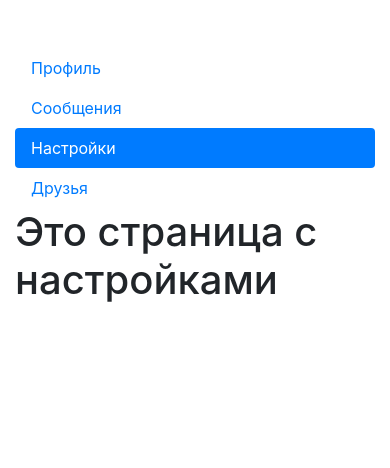
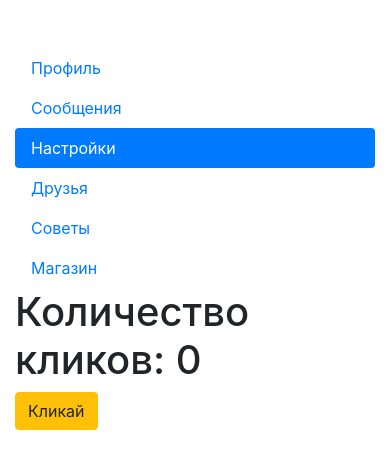
Before and after one commit to verayakovlevva/frontendapp, a React (Create React App) app: page /settings in a window 390 px wide. Shown: the top 468 px of the page. Built offline with nearby package versions, Linux system fonts and the light colour scheme.

Commit message:
add advise and shop

```diff
--- /dev/null
+++ b/src/Advise.jsx
@@ -0,0 +1,24 @@
+import { useEffect, useState } from "react";
+
+const Advise = () => {
+	const [advice, setAdvice] = useState("");
+
+	useEffect(() => {
+		const url = "https://api.adviceslip.com/advice";
+
+		const fetchData = async () => {
+			try {
+				const response = await fetch(url);
+				const json = await response.json();
+				console.log(json.slip.advice);
+				setAdvice(json.slip.advice);
+			} catch (error) {
+				console.log("error:", error);
+			}
+		};
+		fetchData();
+	}, []);
+
+	return <h1>{advice}</h1>;
+};
+export default Advise;
--- a/src/App.js
+++ b/src/App.js
@@ -3,12 +3,11 @@ import Profile from "./Profile";
 import Messages from "./Messages";
 import Settings from "./Settings";
 import Friends from "./Friends";
+import Advise from "./Advise";
+import Shop from "./Shop";
 //import "./App.css";
 
-
-
 function App(props) {
-
 	return (
 		<BrowserRouter>
 			<div className="container mt-5">
@@ -27,14 +26,25 @@ function App(props) {
 							<NavLink to="friends" className="nav-link">
 								Друзья
 							</NavLink>
+							<NavLink to="advise" className="nav-link">
+								Советы
+							</NavLink>
+							<NavLink to="shop" className="nav-link">
+								Магазин
+							</NavLink>
 						</div>
 					</div>
 					<div className="col-sm-9">
 						<Routes>
-							<Route path="/profile/*" element={<Profile function={props.function.key_getUser}/>} />
+							<Route
+								path="/profile/*"
+								element={<Profile function={props.function.key_getUser} />}
+							/>
 							<Route path="/messages" element={<Messages />} />
 							<Route path="/settings" element={<Settings />} />
-							<Route path="/friends" element={<Friends function={props.function.key_getUsers}/>} />
+							<Route path="/friends" element={<Friends function={props.function.key_getUsers} />} />
+							<Route path="/advise" element={<Advise />} />
+							<Route path="/shop" element={<Shop />} />
 						</Routes>
 					</div>
 				</div>
--- a/src/Friends.jsx
+++ b/src/Friends.jsx
@@ -1,3 +1,4 @@
+import React from "react";
 import { NavLink } from "react-router-dom";
 
 const TableRow = (props) => {
@@ -13,14 +14,31 @@ const TableRow = (props) => {
 	);
 };
 
-const Friends = (props) => {
-	let users = props.function();
-	let userCount = Object.keys(users).length;
+class Friends extends React.Component {
+	constructor(props) {
+		super(props);
+		this.state = { userRow: [] };
+	}
+	componentDidMount() {
+		this.props.function().then((users) => {
+			let userCount = users.length;
 			let userRow = [];
+			for (let i = 0; i < userCount; i++) {
+				userRow.push(
+					<TableRow
+						key={i}
+						id={users[i].id}
+						index={i}
+						name={users[i].name}
+						lastname={users[i].lastname}
+					/>
+				);
+			}
+			this.setState({ userRow: userRow });
+		});
+	}
 
-	for (let i = 0; i < userCount; i++) {
-		userRow.push(<TableRow key={i} id={users[i].id} index={i} name={users[i].name} lastname={users[i].lastname} />);
-	}
+	render() {
 		return (
 			<table className="table table-striped">
 				<thead>
@@ -29,9 +47,10 @@ const Friends = (props) => {
 						<th scope="col">Имя Фамилия</th>
 					</tr>
 				</thead>
-			<tbody>{userRow}</tbody>
+				<tbody>{this.state.userRow}</tbody>
 			</table>
 		);
-};
+	}
+}
 
 export default Friends;
--- a/src/Settings.jsx
+++ b/src/Settings.jsx
@@ -1,4 +1,23 @@
-const Settings = () => {
-	return <h1>Это страница с настройками</h1>;
-};
+import { useState } from "react";
+
+function Settings() {
+	const [count, setCount] = useState(0);
+	return (
+		<div className="row">
+			<div className="col-md-7">
+				<h1>Количество кликов: {count}</h1>
+			</div>
+			<div className="col-md-5">
+				<button
+					className="btn btn-warning"
+					onClick={() => {
+						setCount(count + 1);
+					}}
+				>
+					Кликай
+				</button>
+			</div>
+		</div>
+	);
+}
 export default Settings;
--- /dev/null
+++ b/src/Shop.jsx
@@ -0,0 +1,4 @@
+const Shop = () => {
+	return <h1>SHOP</h1>;
+};
+export default Shop;
--- a/src/state.jsx
+++ b/src/state.jsx
@@ -8,7 +8,7 @@ const user = {
 		"https://images.unsplash.com/photo-1633332755192-727a05c4013d?ixlib=rb-1.2.1&ixid=MnwxMjA3fDB8MHxzZWFyY2h8MXx8dXNlcnxlbnwwfHwwfHw%3D&w=400&q=80",
 };
 
-const users = {};
+let users = {};
 // const users = {
 // 	0: { name: "Нина", lastname: "Яблочкова", id: 4 },
 // 	1: { name: "Ипатий", lastname: "Вольпов", id: 6 },
@@ -18,7 +18,7 @@ const users = {};
 // };
 
 export function getUser(userId) {
-	for(let i = 0; i < Object.keys(users).length; i++) {
+	for(let i = 0; i < users.length; i++) {
 		if (users[i].id == userId) return users[i];
 	}
 	return user;
@@ -26,7 +26,6 @@ export function getUser(userId) {
 
 export async function getUsers() {
 	let response = await fetch("http://0755.napli.ru/getUsers");
-	let users = await response.json();
-	console.log(users);
+	users = await response.json();
 	return users;
 }
```
Lines whose indentation alone changed are shown as unchanged.
